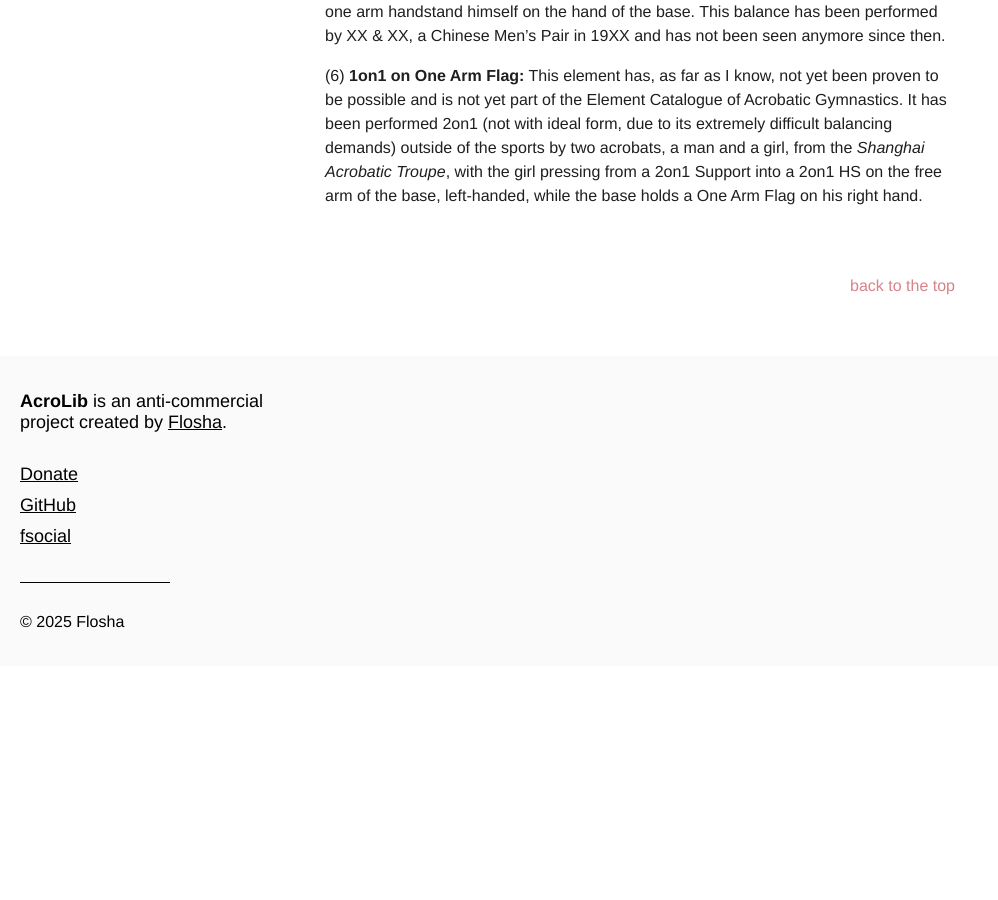
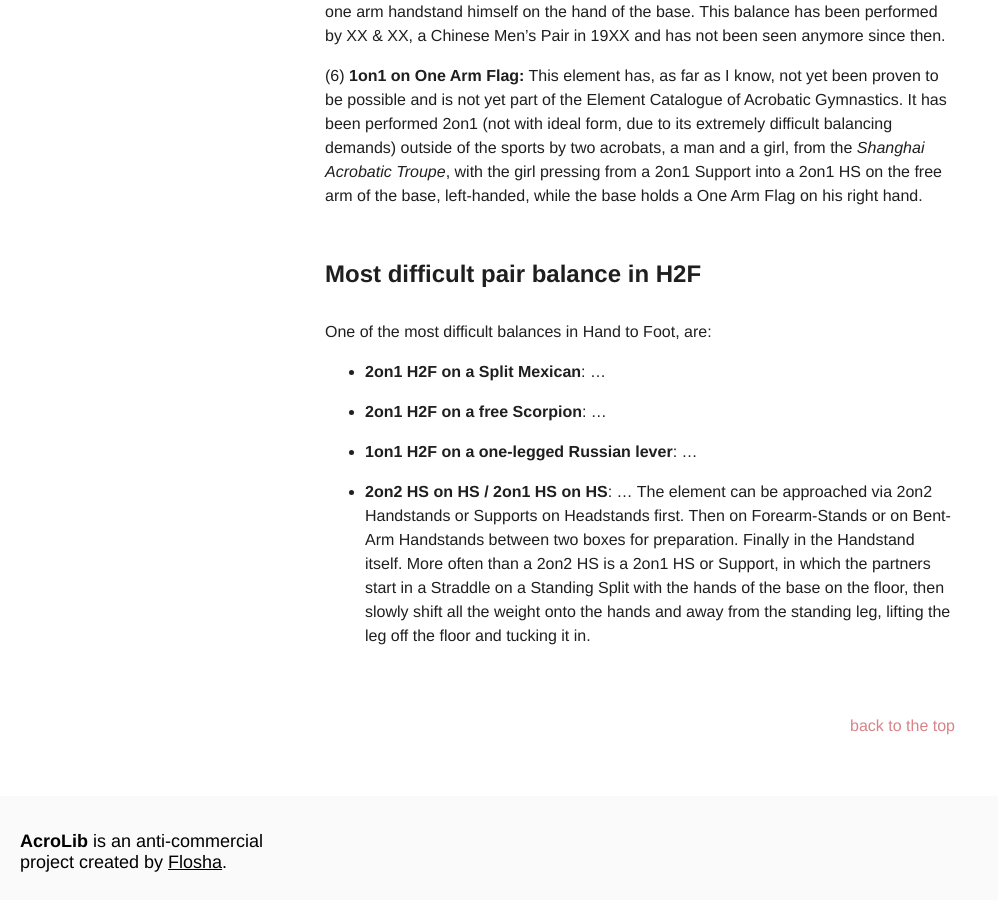
Before and after one commit to floshin/acrolib, a Jekyll site: the page built from training/most-difficult-balance.md, in a window 1280 px wide and 900 px high, scrolled down 1660 px. Shown: the whole window, without its empty margins (0-998 px from the left). Built offline with Jekyll 4.4.1, drawn with Linux system fonts in a browser that asks for light colours; our own code applies the rules of GitHub Pages for plain Markdown files; before the commit the page ends 2326 px from its top, so only the background shows below that.

Commit message:
Update most-difficult-balance.md

```diff
--- a/training/most-difficult-balance.md
+++ b/training/most-difficult-balance.md
@@ -22,3 +22,16 @@ But in the list of the "most difficult" balance elements in pairs, the 1on1 HS (
 (5) **1on1 on One Arm Airbaby:** Apart from the extremely difficult motions, there are a few static positions that have been shown to be possible in the past, that are even more difficult and require even more preparation and skill of the base partner. One of these skills is the *One Arm Air Baby*, in which the base performs a sort of Airbaby, but without the knee touching his arm, being pulled up by the top on his free arm, who performs a one arm handstand himself on the hand of the base. This balance has been performed by XX & XX, a Chinese Men's Pair in 19XX and has not been seen anymore since then.
 
 (6) **1on1 on One Arm Flag:** This element has, as far as I know, not yet been proven to be possible and is not yet part of the Element Catalogue of Acrobatic Gymnastics. It has been performed 2on1 (not with ideal form, due to its extremely difficult balancing demands) outside of the sports by two acrobats, a man and a girl, from the *Shanghai Acrobatic Troupe*, with the girl pressing from a 2on1 Support into a 2on1 HS on the free arm of the base, left-handed, while the base holds a One Arm Flag on his right hand.
+
+
+## Most difficult pair balance in H2F
+
+One of the most difficult balances in Hand to Foot, are:
+
+* **2on1 H2F on a Split Mexican**: ...
+
+* **2on1 H2F on a free Scorpion**: ...
+
+* **1on1 H2F on a one-legged Russian lever**: ...
+
+* **2on2 HS on HS / 2on1 HS on HS**: ... The element can be approached via 2on2 Handstands or Supports on Headstands first. Then on Forearm-Stands or on Bent-Arm Handstands between two boxes for preparation. Finally in the Handstand itself. More often than a 2on2 HS is a 2on1 HS or Support, in which the partners start in a Straddle on a Standing Split with the hands of the base on the floor, then slowly shift all the weight onto the hands and away from the standing leg, lifting the leg off the floor and tucking it in.
```
